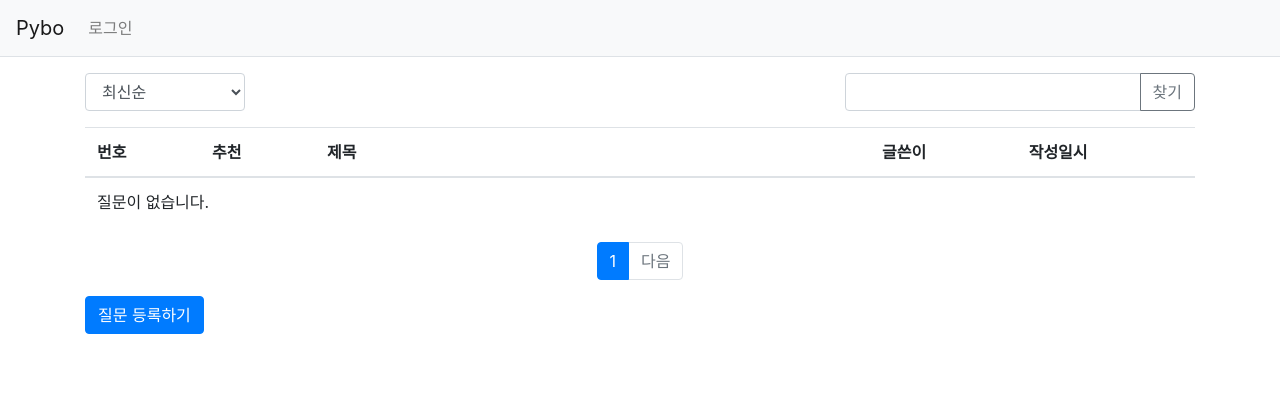
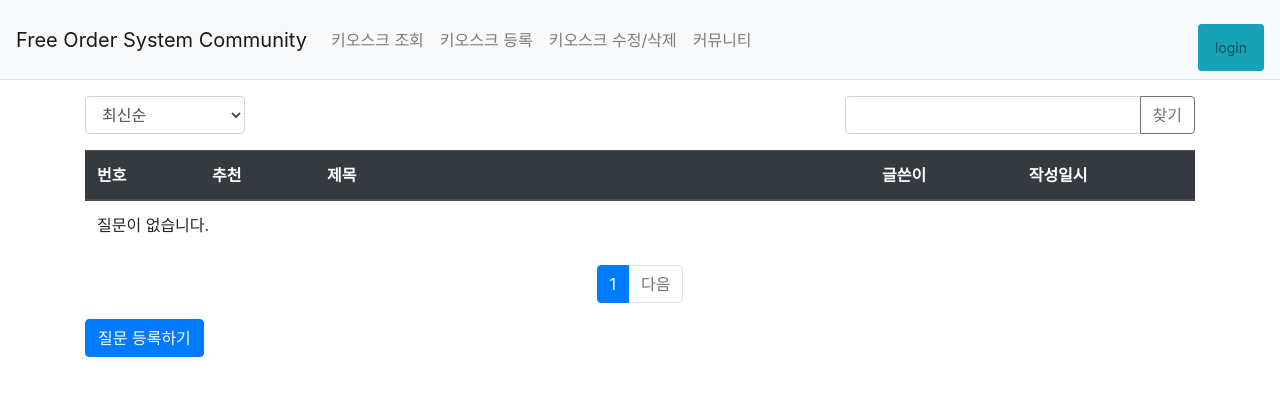
Before and after one commit to dlgl091/pybo, a Django app: page /pybo/ in a window 1280 px wide. Shown: the top 396 px of the page. Run offline with Django 3.2, Linux system fonts and the light colour scheme; data that the repository does not hold is empty; some libraries are stand-ins or nearby versions.

Commit message:
project용 구축

```diff
--- a/config/settings/base.py
+++ b/config/settings/base.py
@@ -39,6 +39,7 @@ INSTALLED_APPS = [
     'django.contrib.sessions',
     'django.contrib.messages',
     'django.contrib.staticfiles',
+    'hitcount'
 ]
 
 MIDDLEWARE = [
--- a/config/urls.py
+++ b/config/urls.py
@@ -21,7 +21,7 @@ urlpatterns = [
     path('admin/', admin.site.urls),
     path('pybo/', include('pybo.urls')),
     path('common/', include('common.urls')),
-    path('', base_views.index, name='index') # '/'에 해당되는 path
+    path('', base_views.index, name='index'), # '/'에 해당되는 path
 ]
 
 handler404 = 'common.views.page_not_found'
--- a/pybo/models.py
+++ b/pybo/models.py
@@ -1,9 +1,10 @@
 from django.db import models
 from django.contrib.auth.models import User
+from hitcount.models import HitCountMixin, HitCount
 
 # Create your models here.
 # 질문 모델
-class Question(models.Model):
+class Question(models.Model, HitCountMixin):
     author = models.ForeignKey(User, on_delete=models.CASCADE, related_name='author_question')
     subject = models.CharField(max_length=200)
     content = models.TextField()
--- a/pybo/views/base_views.py
+++ b/pybo/views/base_views.py
@@ -2,6 +2,7 @@ from django.core.paginator import Paginator
 from django.shortcuts import render, get_object_or_404
 from django.db.models import Q, Count
 import logging
+from hitcount.views import HitCountDetailView
 
 from ..models import Question
 
@@ -47,4 +48,5 @@ def detail(request, question_id):
     """
     question = get_object_or_404(Question, pk=question_id) # pk에 해당하는 건이 없으면 오류 대신 404 페이지 반환
     context = {'question' : question}
+    count_hit = True
     return render(request, 'pybo/question_detail.html', context)
--- a/pybo/views/question_views.py
+++ b/pybo/views/question_views.py
@@ -58,4 +58,4 @@ def question_delete(request, question_id):
         messages.error(request, '삭제권한이 없습니다')
         return redirect('pybo:detail', question_id=question_id)
     question.delete()
-    return  redirect('pybo:index')
+    return redirect('pybo:index')
--- a/templates/base.html
+++ b/templates/base.html
@@ -18,7 +18,7 @@
 {% endblock %}
 <!-- 기본 템플릿 안에 삽입될 내용 끝 -->
 <!-- jQuery JS -->
-<script src="{% static 'jQuery-3.4.1.min.js' %}"></script>
+<script src="{% static 'jquery-3.4.1.min.js' %}"></script>
 <!-- bootstrap JS -->
 <script src="{% static 'bootstrap.min.js' %}"></script>
 <!-- 자바스크립트 start -->
--- a/templates/navbar.html
+++ b/templates/navbar.html
@@ -1,21 +1,42 @@
 <!-- 내비게이션바 -->
-<nav class="navbar navbar-expand-lg navbar-light bg-light border-bottom">
-    <a class="navbar-brand" href="{% url 'pybo:index' %}">Pybo</a>
+<nav class="navbar navbar-expand-lg navbar-light bg-light border-bottom" xmlns="http://www.w3.org/1999/html"
+     xmlns="http://www.w3.org/1999/html" xmlns="http://www.w3.org/1999/html">
+    <a class="navbar-brand" href="{% url 'pybo:index' %}">Free Order System Community</a>
     <button class="navbar-toggler ml-auto" type="button" data-toggle="collapse"
             data-target="#navbarNav" aria-controls="navbarNav"
             aria-expanded="false" aria-label="Toggle navigation">
         <span class="navbar-toggler-icon"></span>
     </button>
-    <div class="collapse navbar-collapse flex-grow-0" id="navbarNav">
+    <div class="collapse navbar-collapse justify-content-between">  <!-- 양쪽 정렬 -->
+        <ul class="navbar-nav">
+            <li class="nav-item">
+                <a class="nav-link" href="#">키오스크 조회</a>
+            </li>
+            <li class="nav-item">
+                <a class="nav-link" href="#">키오스크 등록</a>
+            </li>
+            <li class="nav-item">
+                <a class="nav-link" href="#">키오스크 수정/삭제</a>
+            </li>
+            <li class="nav-item">
+                <a class="nav-link" href="#">커뮤니티</a>
+            </li>
+        </ul>
         <ul class="navbar-nav">
             <li class="nav-item">
                 <!-- 로그인하면 내비게이션바에 로그아웃으로 뜨게 하기 -->
                 {% if user.is_authenticated %}
+                {{ user.username }}님, 안녕하세요! <!-- 로그인한 사용자명 -->
+                {% endif %}
+            </li>
+            <li class="nav-item">
+                {% if user.is_authenticated %}
                 <a class="nav-link" href="{% url 'common:logout' %}">
-                    {{ user.username }} (로그아웃) <!-- 로그인한 사용자명 -->
+                    <button type="button" class="btn btn-warning">logout</button>
                 </a>
                 {% else %}
-                <a class="nav-link" href="{% url 'common:login' %}">로그인</a>
+                <a class="nav-link" href="{% url 'common:login' %}">
+                    <button type="button" class="btn btn-info btn-sm">login</a>
                 {% endif %}
             </li>
         </ul>
--- a/templates/pybo/question_detail.html
+++ b/templates/pybo/question_detail.html
@@ -27,7 +27,13 @@
             <div class="card">
                 <div class="card-body">
                     <div class="card-text">{{ question.content|mark }}</div>
+                    <!-- 조회수 추가 -->
+                        <div class="hit-count">
+
+                            조회수 {{ question.current_hit_count }}
+                        </div>
                     <div class="d-flex justify-content-end">
+
                         {% if question.modify_date %}
                         <div class="badge badge-light p-2 text-left mx-3">
                             <div class="mb-2">modified at</div>
--- a/templates/pybo/question_list.html
+++ b/templates/pybo/question_list.html
@@ -21,18 +21,20 @@
     </div>
     <table class="table">
         <thead>
-        <tr class "text-center thead-dark"> <!--부트스트랩에서 제공하는 클래스-->
-            <th>번호</th>
-            <th>추천</th>
-            <th style="width:50%">제목</th>
-            <th>글쓴이</th>
-            <th>작성일시</th>
+        <tr class="text-center"> <!--부트스트랩에서 제공하는 클래스-->
+            <thead class="thead-dark">
+                <th>번호</th>
+                <th>추천</th>
+                <th style="width:50%">제목</th>
+                <th>글쓴이</th>
+                <th>작성일시</th>
+            </thead>
         </tr>
         </thead>
         <tbody>
         {% if question_list %}
         {% for question in question_list %}
-        <tr class="text-center">
+        <tr class="text-left text-body">
             <td>{{ question_list.paginator.count|sub:question_list.start_index|sub:forloop.counter0|add:1 }}</td>
             <!-- 전체 게시물 개수 - 시작 인덱스 - 루프 내의 현재 인덱스 -->
             <td>
```
Also changed, not shown: pybo/forms.py (line endings or trailing spaces).
